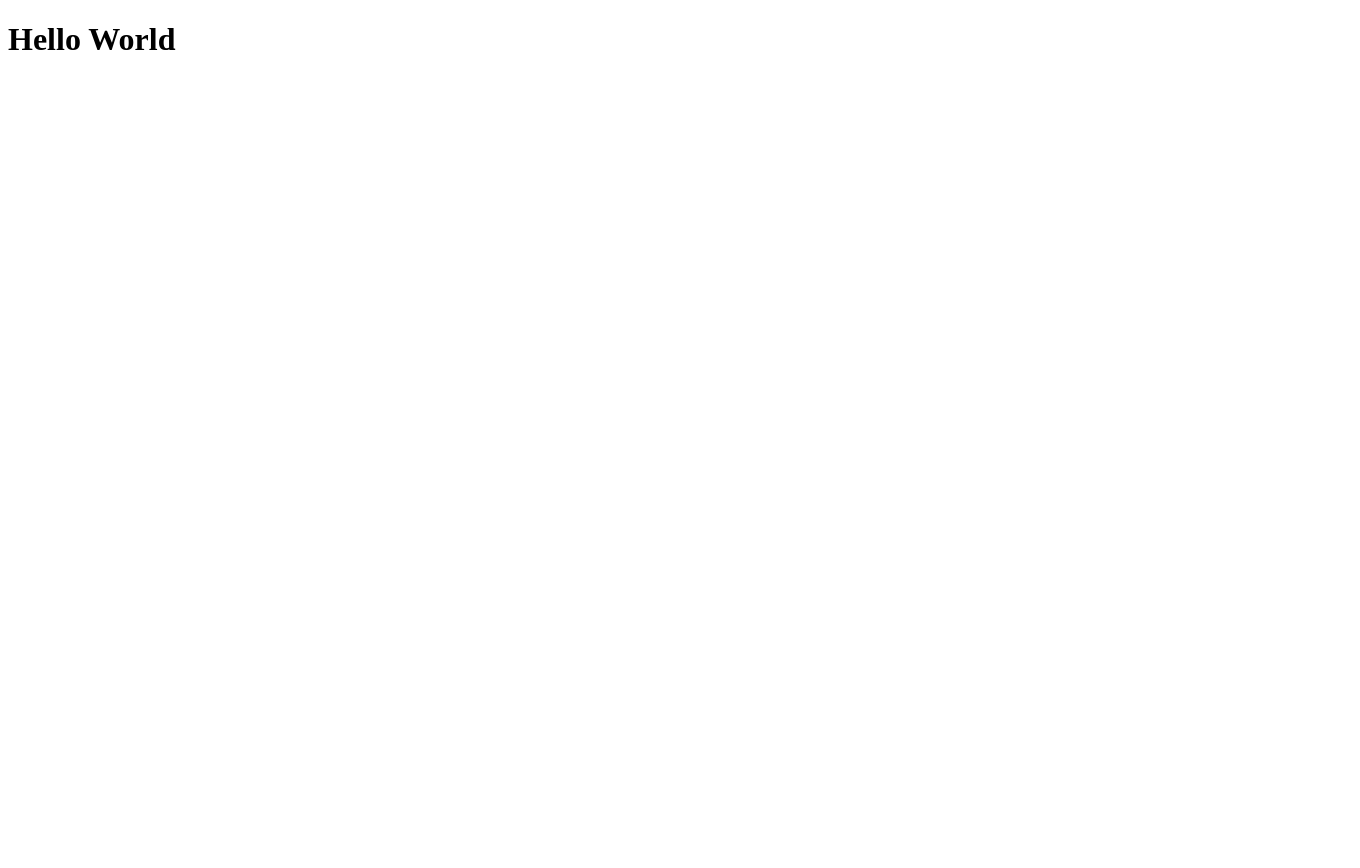
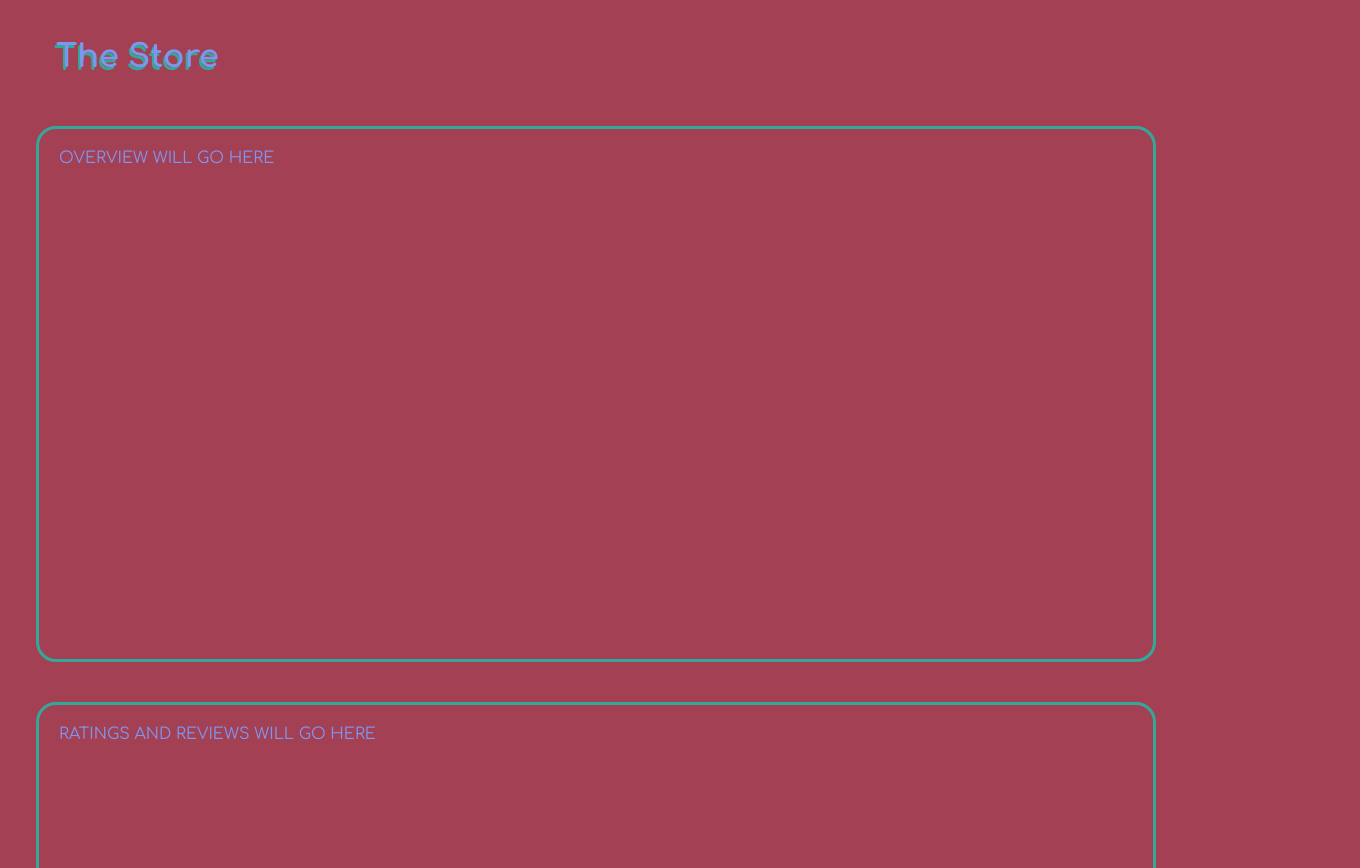
Before and after one commit to bulganerdenebaatar/project-catwalk, a React app: page / in a window 1280 px wide. Shown: the top 868 px of the page, 1360 px wide, since content can reach past the window. Before the commit the page ends 800 px from the top, so only its background shows below. Built offline with nearby package versions, Linux system fonts and the light colour scheme.

Commit message:
created a basic page structure

```diff
--- a/src/App.jsx
+++ b/src/App.jsx
@@ -1,20 +1,51 @@
 import React from 'react';
+import styled from 'styled-components';
+import Overview from './Components/Overview/index.jsx';
+import RatingsAndReviews from './Components/RatingsAndReviews/index.jsx';
+import QuestionsAndAnswers from './Components/QuestionsAndAnswers/index.jsx';
+import RelatedItemsAndComparisons from './Components/RelatedItemsAndComparisons/index.jsx';
+
+const Body = styled.body`
+  background-color: rgba(163, 64, 83, 64);
+  color: rgba(127, 150, 240, 94);
+  display: flex;
+  flex-direction: column;
+  font-family: 'Comfortaa', monospace;
+  height: 100%;
+  justify-content: center;
+  position: relative;
+  width: 100%;
+`;
+
+const Title = styled.h1`
+  background-color: inherit;
+  color: rgba(127, 150, 240, 94);
+  font-weight: 700;
+  padding: 10px 40px 10px 40px;
+  position: sticky;
+  text-shadow: -2px 3px 0 rgba(52, 168, 152, 66);
+  top: 0;
+  width: 100%;
+`;
 
 class App extends React.Component {
   constructor(props) {
     super(props);
-
   }
 
   render() {
     return (
-    <div>
-      <h1>
-          Hello World
-      </h1>
-    </div>
+      <Body>
+        <Title>
+          The Store
+        </Title>
+        <Overview />
+        <RatingsAndReviews />
+        <RelatedItemsAndComparisons />
+        <QuestionsAndAnswers />
+      </Body>
     );
   }
-};
+}
 
 export default App;
--- /dev/null
+++ b/src/Components/Overview/index.jsx
@@ -0,0 +1,19 @@
+import React from 'react';
+import styled from 'styled-components';
+
+const OverviewStyle = styled.div`
+  border: 3px solid rgba(52, 168, 152, 66);
+  border-radius: 20px;
+  min-height: 490px;
+  max-width: 85%;
+  margin: 20px;
+  padding: 20px;
+`;
+
+function Overview() {
+  return (
+    <OverviewStyle className="overview">OVERVIEW WILL GO HERE</OverviewStyle>
+  );
+}
+
+export default Overview;
--- /dev/null
+++ b/src/Components/QuestionsAndAnswers/index.jsx
@@ -0,0 +1,19 @@
+import React from 'react';
+import styled from 'styled-components';
+
+const QandAStyle = styled.div`
+  border: 3px solid rgba(52, 168, 152, 66);
+  border-radius: 20px;
+  min-height: 490px;
+  max-width: 85%;
+  margin: 20px;
+  padding: 20px;
+`;
+
+function QuestionsAndAnswers() {
+  return (
+    <QandAStyle className="questionsAndAnswers">QUESTIONS AND ANSWERS WILL GO HERE</QandAStyle>
+  );
+}
+
+export default QuestionsAndAnswers;
--- /dev/null
+++ b/src/Components/RatingsAndReviews/index.jsx
@@ -0,0 +1,19 @@
+import React from 'react';
+import styled from 'styled-components';
+
+const RandRStyle = styled.div`
+  border: 3px solid rgba(52, 168, 152, 66);
+  border-radius: 20px;
+  height: 200px;
+  max-width: 85%;
+  margin: 20px;
+  padding: 20px;
+`;
+
+function RatingsAndReviews() {
+  return (
+    <RandRStyle className="ratingsAndReviews">RATINGS AND REVIEWS WILL GO HERE</RandRStyle>
+  );
+}
+
+export default RatingsAndReviews;
--- /dev/null
+++ b/src/Components/RelatedItemsAndComparisons/index.jsx
@@ -0,0 +1,20 @@
+import React from 'react';
+import styled from 'styled-components';
+
+const RelatedStyle = styled.div`
+  border: 3px solid rgba(52, 168, 152, 66);
+  border-radius: 20px;
+  height: 200px;
+  margin: 20px;
+  max-width: 85%;
+  overflow-x: scroll;
+  padding: 20px;
+`;
+
+function RelatedItemsAndComparisons() {
+  return (
+    <RelatedStyle className="relatedAndComparisons">RELATED ITEMS AND COMPARISONS WILL GO HERE</RelatedStyle>
+  );
+}
+
+export default RelatedItemsAndComparisons;
--- a/src/index.html
+++ b/src/index.html
@@ -6,9 +6,10 @@
             content="width=device-width, initial-scale=1, shrink-to-fit=no"
         />
         <meta name="theme-color" content="#000000" />
+        <link href="https://fonts.googleapis.com/css2?family=Comfortaa:wght@300;400;500;600;700&display=swap" rel="stylesheet">
         <title>React with Webpack and Babel</title>
     </head>
-    <body>
+    <body style="background-color: rgba(163, 64, 83, 64)">
         <noscript>
             You need to enable JavaScript to run this app.
         </noscript>
```
Also changed, not shown: src/Components/RelatedItemsAndComparisons/ListBehavior.jsx (renamed from src/Components/Related-Items&Comparison/ListBehavior.jsx), src/Components/RelatedItemsAndComparisons/OutfitList.jsx (renamed from src/Components/Related-Items&Comparison/OutfitList.jsx), src/Components/RelatedItemsAndComparisons/RelatedProductCards.jsx (renamed from src/Components/Related-Items&Comparison/RelatedProductCards.jsx), src/Components/RelatedItemsAndComparisons/RelatedProductsList.jsx (renamed from src/Components/Related-Items&Comparison/RelatedProductsList.jsx).
